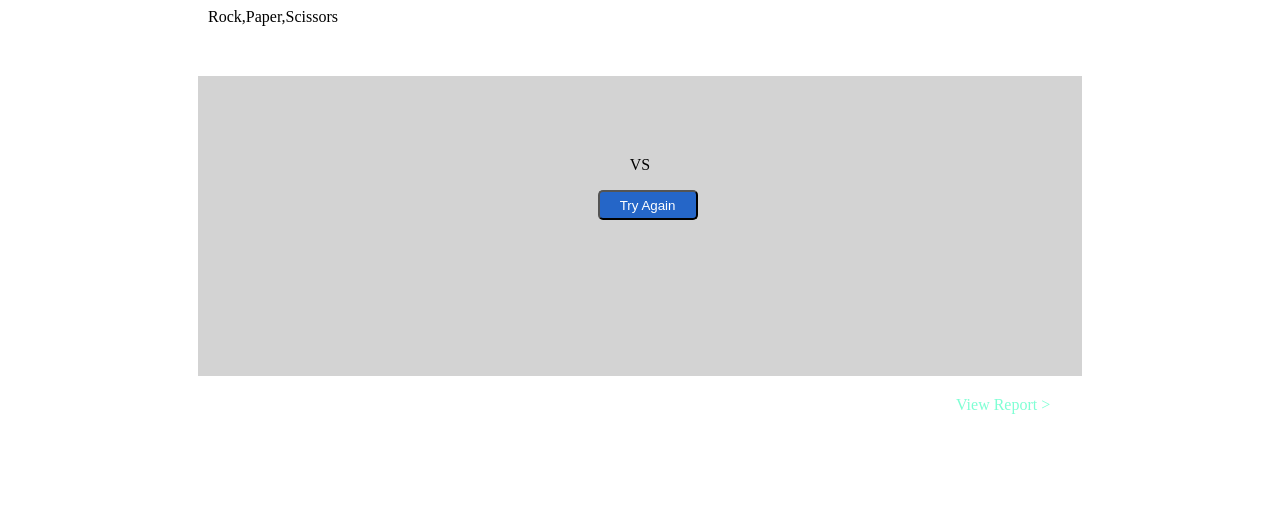
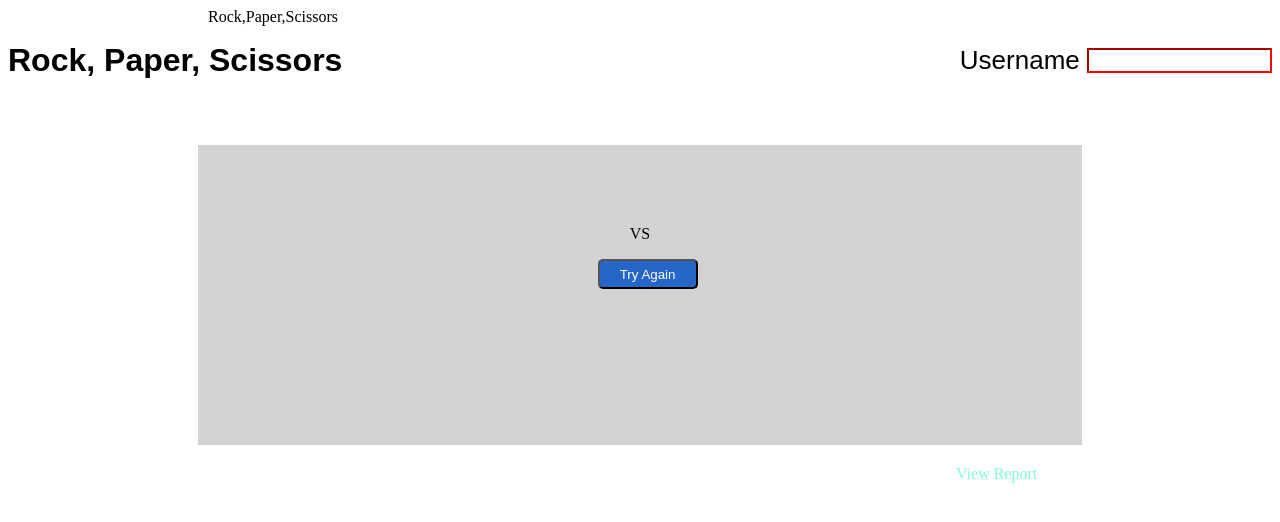
Before and after one commit to Xiaoxiao0508/FinalProject, an Angular app in the folder RockPaperScissor/: page /display in a window 1280 px wide. Shown: the top 522 px of the page. Built offline with nearby package versions, Linux system fonts and the light colour scheme.

Commit message:
bind header&footer component

```diff
--- a/RockPaperScissor/src/app/routers/choice/choice.component.html
+++ b/RockPaperScissor/src/app/routers/choice/choice.component.html
@@ -14,6 +14,6 @@
         </div>
     </div>
 
-    <button (click)="shoot()" class="button">Shoot</button>
+    <button (click)="shoot()"  [disabled]="this.serve.diabled==true"class="button">Shoot</button>
 </div>
 <app-view-report></app-view-report>
--- a/RockPaperScissor/src/app/routers/display/display.component.html
+++ b/RockPaperScissor/src/app/routers/display/display.component.html
@@ -1,4 +1,4 @@
-
+<app-header></app-header>
 <div class="displaybox box">
     <div class="statement">
         <div *ngIf="serve.result=='win'" >You win</div>
@@ -29,4 +29,5 @@
     </div>
     <button (click)="tryagain()" class="button">Try Again</button>
 </div>
-<a class="link" (click)="viewreport()"> View Report ></a>
+<!-- <a class="link" (click)="viewreport()"> View Report ></a> -->
+<app-view-report></app-view-report>
```
